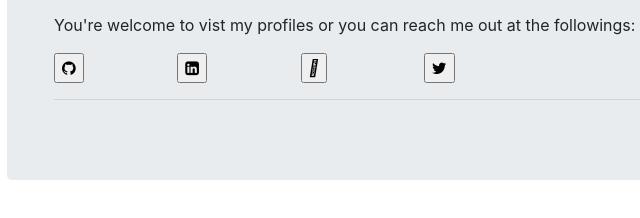
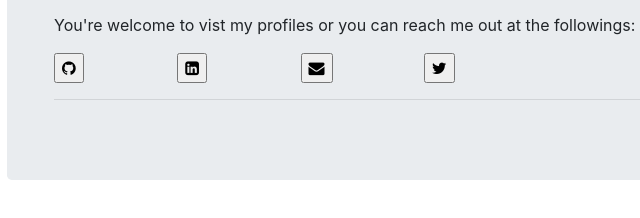
Before and after one commit to lovishdogra/lovishdogra.github.io, a plain HTML site: page index.html in a window 1280 px wide. Shown: the part 500-718 px from the top of the page, 108-748 px from the left. Drawn offline with nearby package versions, Linux system fonts and the light colour scheme.

Commit message:
Update index.html

```diff
--- a/index.html
+++ b/index.html
@@ -47,7 +47,7 @@
                     <button type="button" onclick="window.location.href = 'https://www.linkedin.com/in/lovishdogra';" ><i class="fa fa-linkedin-square" id="icon-button"></i></button>
                   </div>
                   <div class="col-md-2">
-                    <button type="button" onclick="window.location.href = 'mailto:lovishdogra7@gmail.com';"><i class="fas fa-envelope" id="icon-button"></i></button>
+                    <button type="button" onclick="window.location.href = 'mailto:lovishdogra7@gmail.com';"><i class="fa fa-envelope" id="icon-button"></i></button>
                   </div>
                   <div class="col-md-2">
                     <button type="button" onclick="window.location.href = 'https://twitter.com/lovishdogra';"><i class="fa fa-twitter" id="icon-button"></i></button>
```
